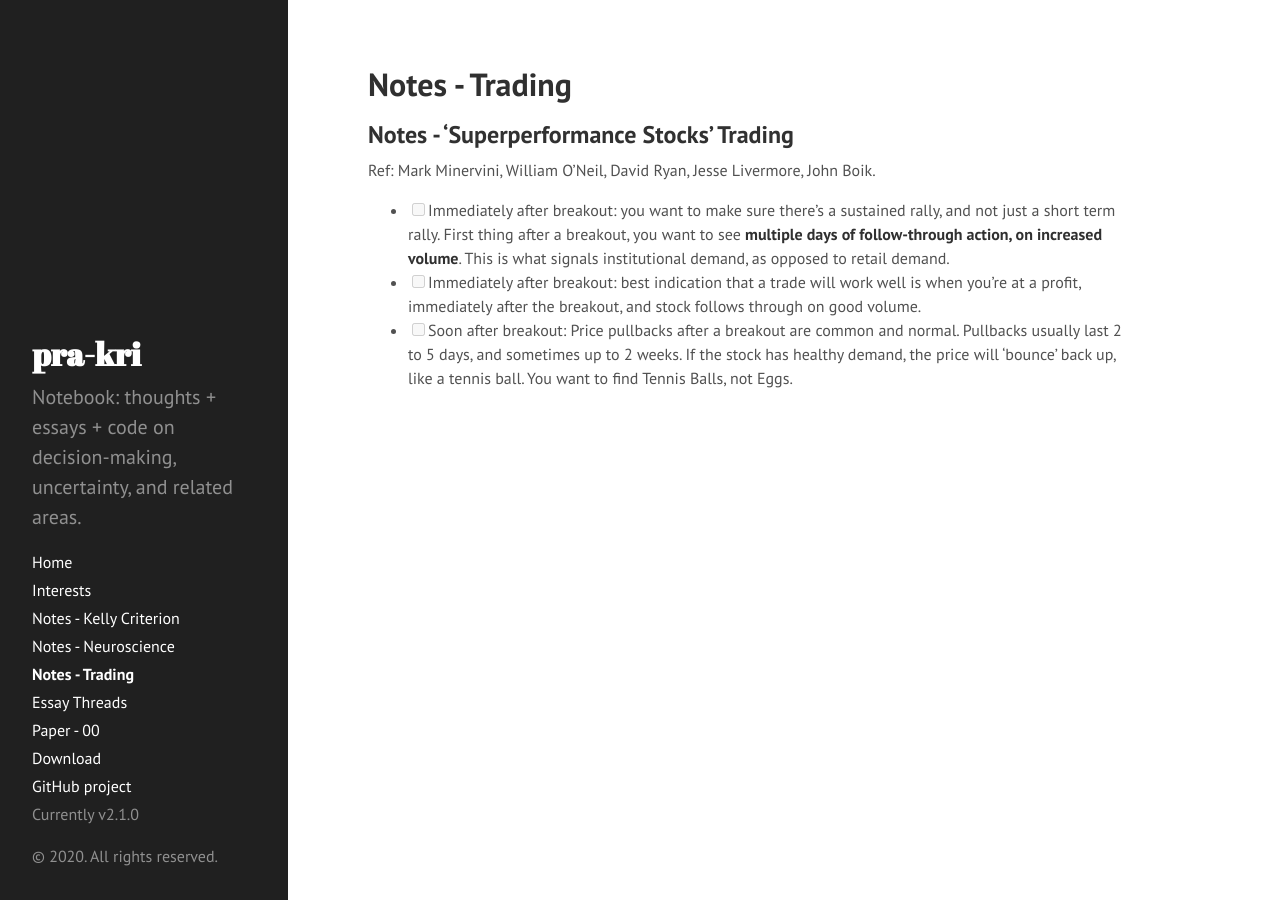
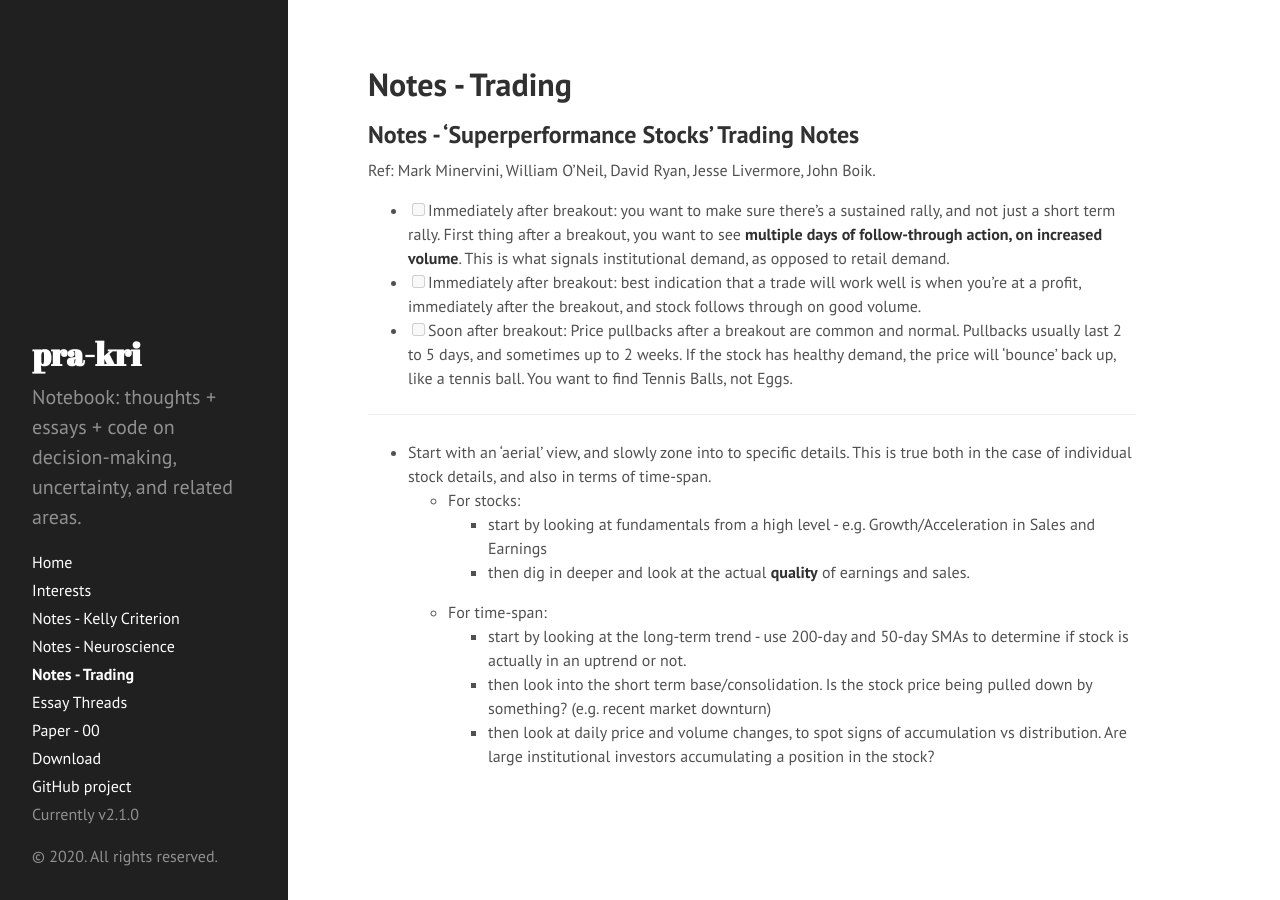
Before and after one commit to pra-kri/pra-kri.github.io, a Jekyll site: the page built from NOTES_Trading.md, in a window 1280 px wide. Built offline with Jekyll 4.4.1, drawn with Linux system fonts in a browser that asks for light colours.

Commit message:
Update NOTES_Trading.md

```diff
--- a/NOTES_Trading.md
+++ b/NOTES_Trading.md
@@ -3,7 +3,7 @@ layout: page
 title: Notes - Trading
 ---
 
-## Notes - 'Superperformance Stocks' Trading
+## Notes - 'Superperformance Stocks' Trading Notes
 
 Ref: Mark Minervini, William O'Neil, David Ryan, Jesse Livermore, John Boik.
 
@@ -11,3 +11,14 @@ Ref: Mark Minervini, William O'Neil, David Ryan, Jesse Livermore, John Boik.
 - [ ] Immediately after breakout: you want to make sure there's a sustained rally, and not just a short term rally. First thing after a breakout, you want to see **multiple days of follow-through action, on increased volume**. This is what signals institutional demand, as opposed to retail demand.
 - [ ] Immediately after breakout: best indication that a trade will work well is when you're at a profit, immediately after the breakout, and stock follows through on good volume.
 - [ ] Soon after breakout: Price pullbacks after a breakout are common and normal. Pullbacks usually last 2 to 5 days, and sometimes up to 2 weeks. If the stock has healthy demand, the price will 'bounce' back up, like a tennis ball. You want to find Tennis Balls, not Eggs.
+
+------
+
+* Start with an 'aerial' view, and slowly zone into to specific details. This is true both in the case of individual stock details, and also in terms of time-span.
+  * For stocks:
+    * start by looking at fundamentals from a high level - e.g. Growth/Acceleration in Sales and Earnings
+    * then dig in deeper and look at the actual **quality** of earnings and sales.
+  * For time-span:
+    * start by looking at the long-term trend - use 200-day and 50-day SMAs to determine if stock is actually in an uptrend or not.
+    * then look into the short term base/consolidation. Is the stock price being pulled down by something? (e.g. recent market downturn)
+    * then look at daily price and volume changes, to spot signs of accumulation vs distribution. Are large institutional investors accumulating a position in the stock?
```
